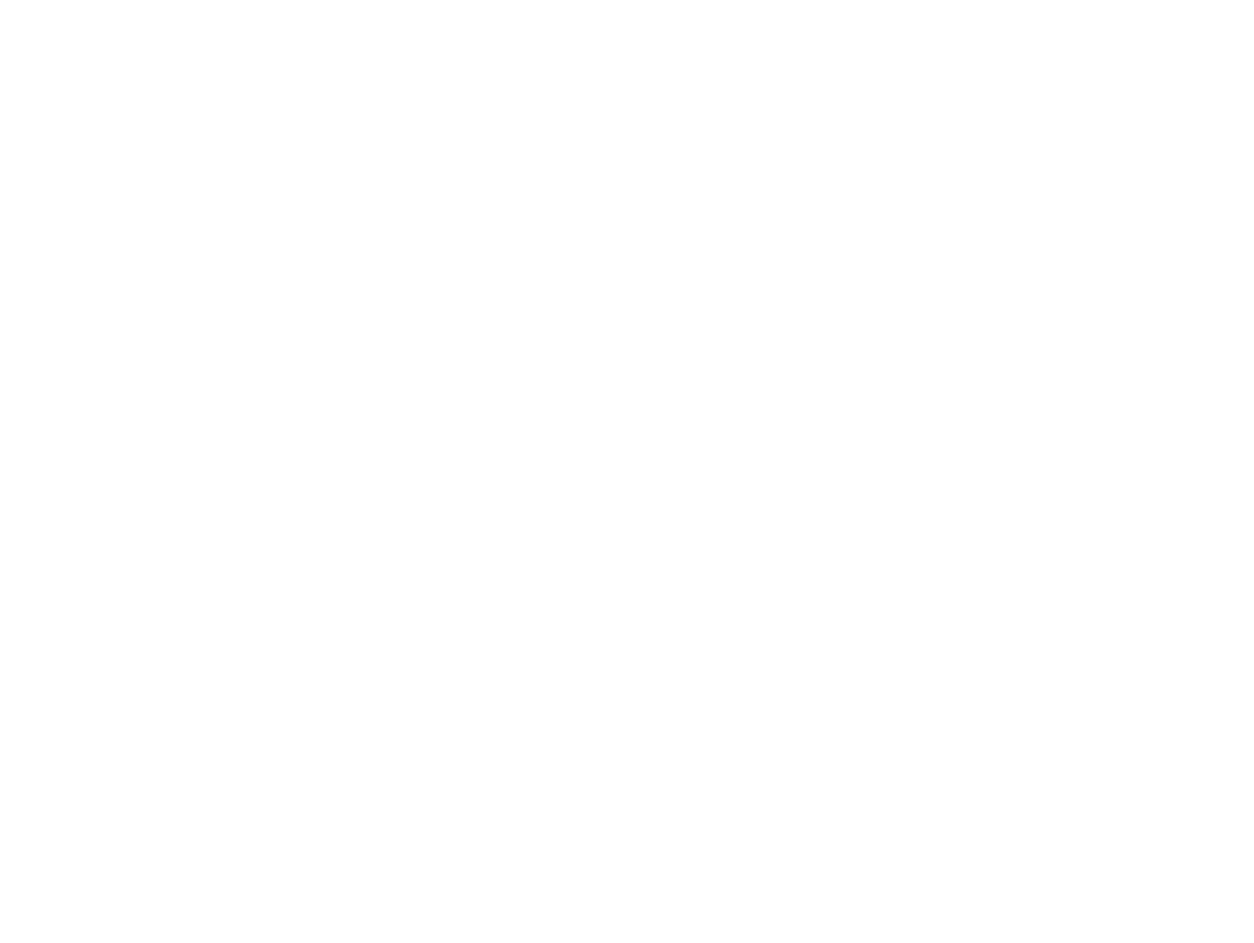
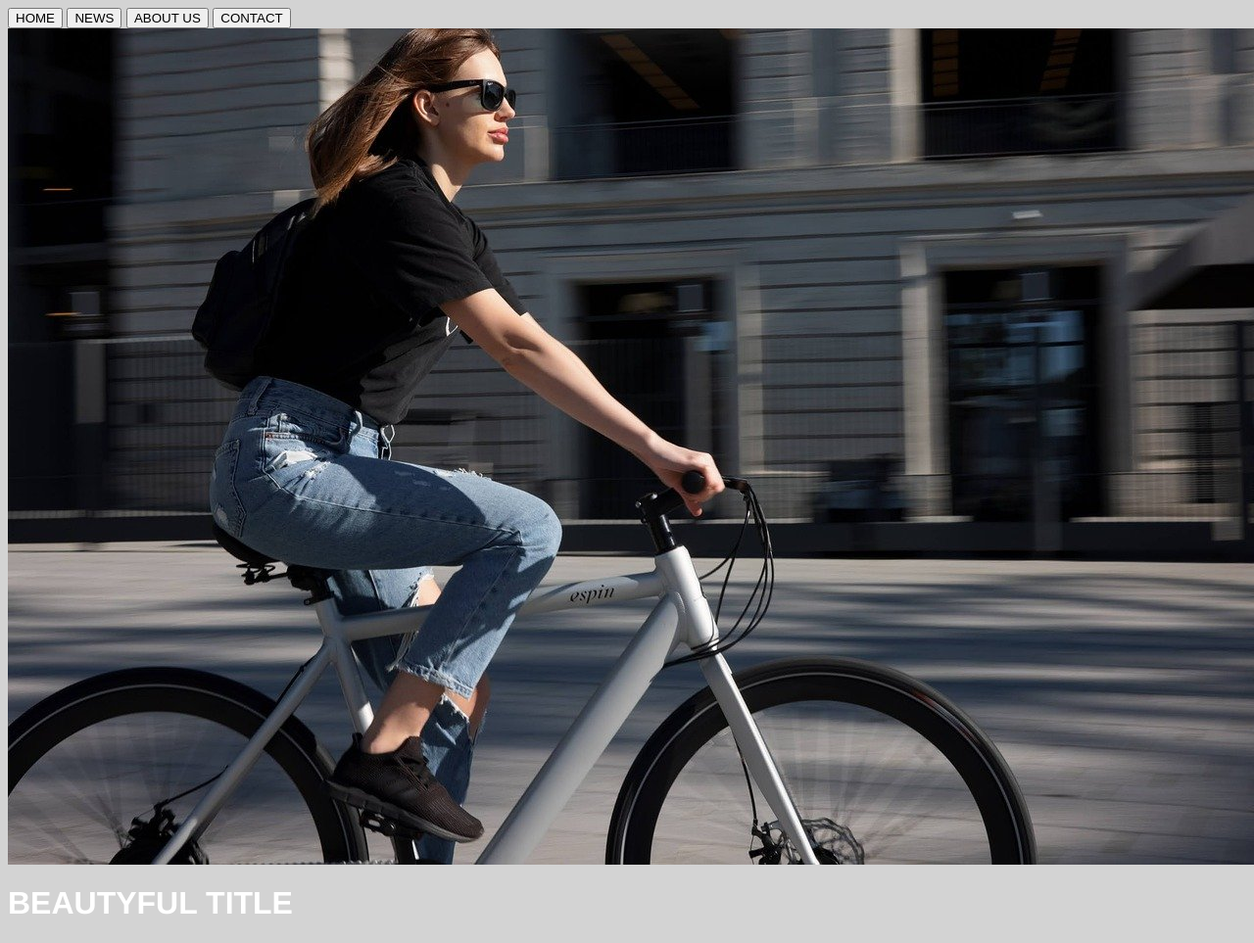
Before and after one commit to marcwelz/m152, a plain HTML site: page index.html in a window 1280 px wide. Shown: the whole page at 98% size. Before the commit the page ends 800 px from the top, so only its background shows below. Drawn offline with Linux system fonts and the light colour scheme.

Commit message:
added some files

```diff
--- a/index.html
+++ b/index.html
@@ -3,9 +3,28 @@
     <meta charset="UTF-8">
     <meta http-equiv="X-UA-Compatible" content="IE=edge">
     <meta name="viewport" content="width=device-width, initial-scale=1.0">
+    <link rel="stylesheet" href="style.css">
     <title>Document</title>
 </head>
 <body>
+    <div class="navigation">
+        <button >HOME</button>
+        <button >NEWS</button>
+        <button >ABOUT US</button>
+        <button >CONTACT</button>
+    </div>
+    <div class="header">
+        <img src="images/san-francisco-6950837_1280.jpg" alt="woman on bike" class="titleimage">
+        <div class="title">
+            <h1>BEAUTYFUL TITLE</h1>
+        </div>
+    </div>
 
+    <div class="body">
+
+    </div>
+    <div class="footer">
+
+    </div>
 </body>
 </html>
--- a/style.css
+++ b/style.css
@@ -0,0 +1,8 @@
+body {
+    font-family: Helvetica, Arial, sans-serif;
+    background-color: lightgray;
+}
+
+.title > h1 {
+    color: white;
+}
```
Also changed, not shown: images/san-francisco-6950837_1280.jpg (added), 2 other files.
